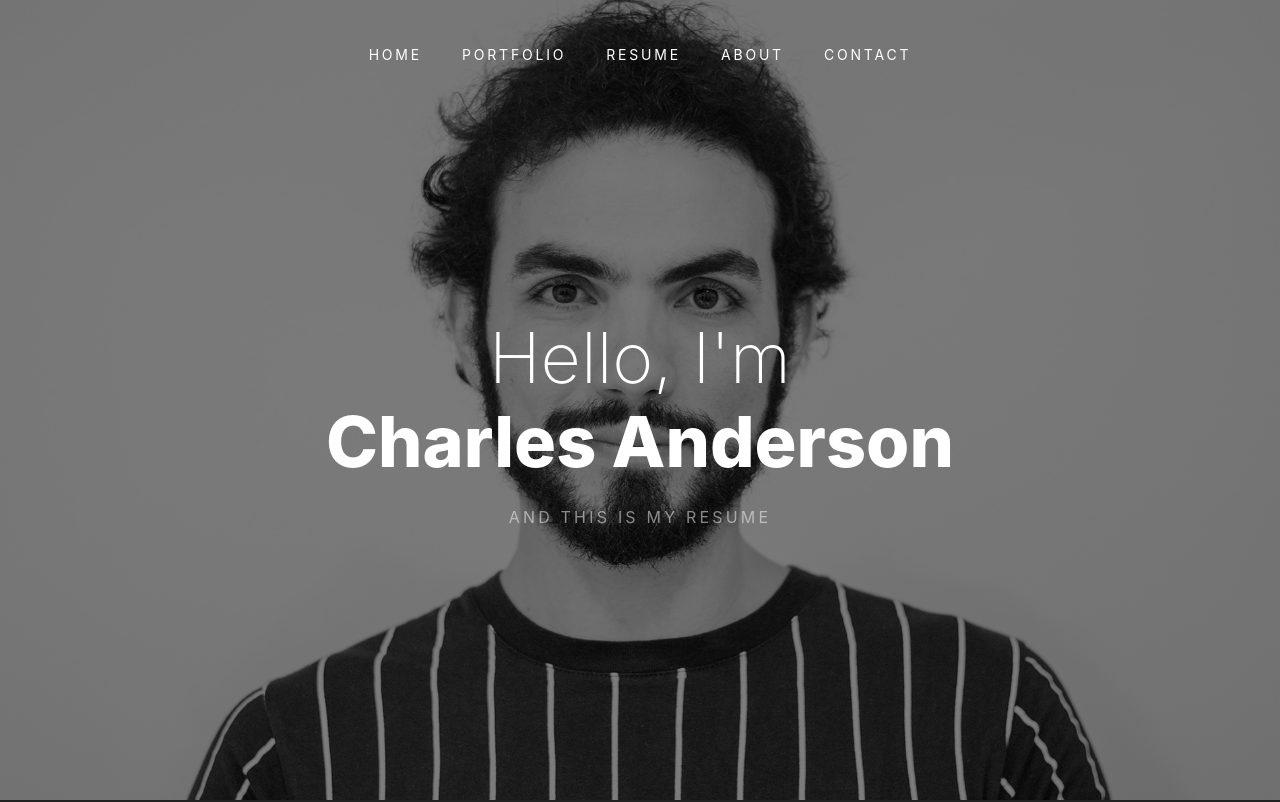
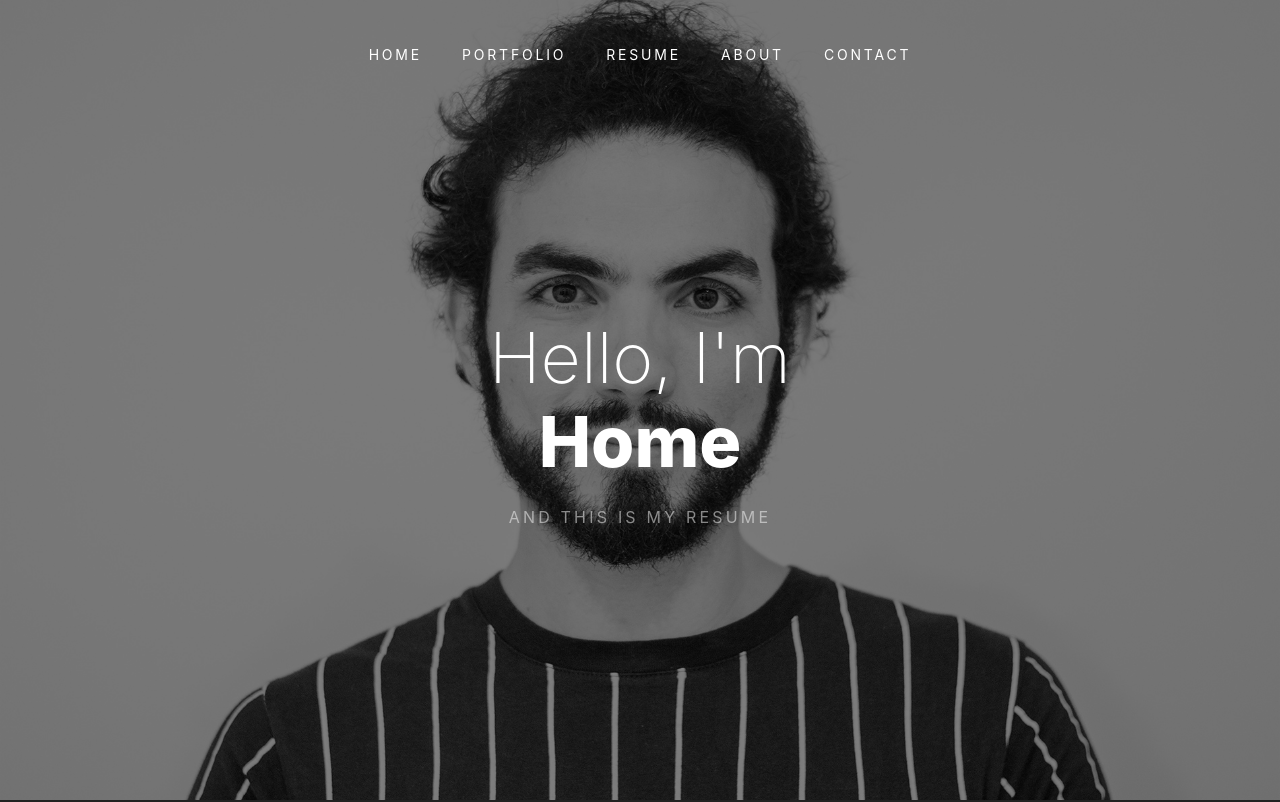
Before and after one commit to Hamza2542002/my-portfolio, a plain HTML site: page index.html in a window 1280 px wide. Shown: the top 802 px of the page. Drawn offline with nearby package versions, Linux system fonts and the light colour scheme; files whose address does not match are found by name.

Commit message:
Updating hero name

```diff
--- a/index.html
+++ b/index.html
@@ -89,7 +89,7 @@
         <div class="row intro-text align-items-center justify-content-center">
           <div class="col-md-10 text-center pt-5">
             <h1 class="site-heading site-animate">
-              Hello, I'm <strong class="d-block">Charles Anderson</strong>
+              Hello, I'm <strong class="d-block">Home</strong>
             </h1>
             <strong class="d-block text-white text-uppercase letter-spacing"
               >and this is My Resume</strong
```
